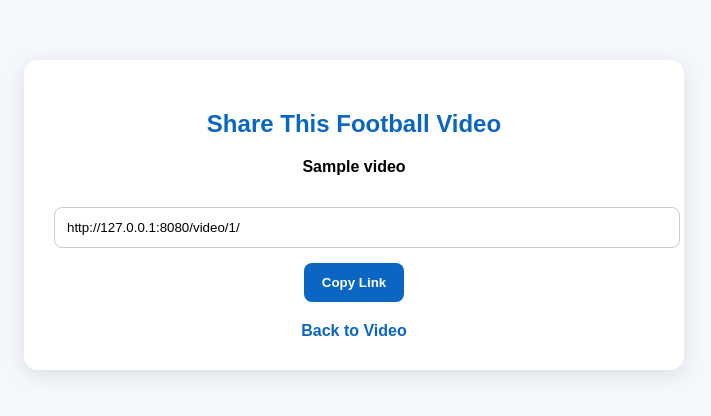
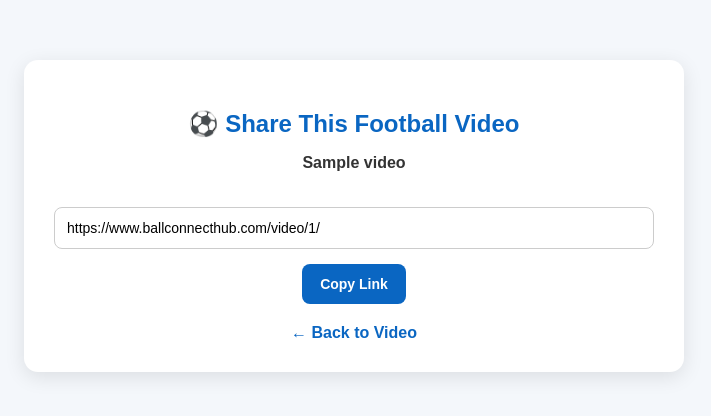
Before and after one commit to Ballconnecthub/ballconnecthub, a Django app: page /share-video/1/ in a window 1280 px wide. Shown: the top 416 px of the page, without its empty margins (286-997 px from the left). Run offline with Django 5.2, Linux system fonts and the light colour scheme; a user stored in the database is signed in; tables that the repository leaves empty hold one stand-in row (values such as "Sample post").

Commit message:
update Ballconnecthub

```diff
--- a/football/templates/profile.html
+++ b/football/templates/profile.html
@@ -618,7 +618,7 @@
                                         class="football-video preview-video"
                                         controls
                                         muted
-                                        preload="metadata"
+                                        preload="none"
                                         poster="{% if video.thumbnail %}{{ video.thumbnail.url }}{% endif %}"
                                         controlsList="nodownload"
                                         disablePictureInPicture
--- a/football/templates/share_video.html
+++ b/football/templates/share_video.html
@@ -2,6 +2,9 @@
 <html>
 <head>
     <title>Share Video - Ballconnecthub</title>
+
+    <meta name="viewport" content="width=device-width, initial-scale=1.0">
+
     <style>
         body {
             font-family: Arial, sans-serif;
@@ -21,17 +24,25 @@
 
         h2 {
             color: #0A66C2;
+            margin-bottom: 10px;
         }
 
-        input {
+        .video-title {
+            color: #333;
+            margin-bottom: 20px;
+        }
+
+        #shareLink {
             width: 100%;
             padding: 12px;
             border: 1px solid #ccc;
             border-radius: 8px;
             margin-top: 15px;
+            font-size: 14px;
+            box-sizing: border-box;
         }
 
-        button {
+        .btn {
             margin-top: 15px;
             background: #0A66C2;
             color: white;
@@ -40,14 +51,15 @@
             border-radius: 8px;
             cursor: pointer;
             font-weight: bold;
+            font-size: 14px;
         }
 
-        button:hover {
+        .btn:hover {
             background: #084a9e;
         }
 
         .back {
-            display: block;
+            display: inline-block;
             margin-top: 20px;
             color: #0A66C2;
             font-weight: bold;
@@ -56,40 +68,55 @@
 
         .message {
             color: #16A34A;
-            margin-top: 10px;
+            margin-top: 12px;
             font-weight: bold;
             display: none;
         }
     </style>
 </head>
+
 <body>
 
 <div class="container">
-    <h2>Share This Football Video</h2>
 
-    <p><strong>{{ video.title }}</strong></p>
+    <h2>⚽ Share This Football Video</h2>
+
+    <p class="video-title">
+        <strong>{{ video.title }}</strong>
+    </p>
 
     <input
+        id="shareLink"
         type="text"
-        id="shareLink"
-        value="http://127.0.0.1:8080/video/{{ video.id }}/"
+        value="{{ share_link }}"
         readonly
     >
 
-    <button onclick="copyLink()">Copy Link</button>
+    <br>
+
+    <button class="btn" onclick="copyLink()">
+        Copy Link
+    </button>
 
     <div id="copyMessage" class="message">
-        Link copied!
+        ✅ Link copied successfully!
     </div>
 
-    <a class="back" href="/video/{{ video.id }}/">Back to Video</a>
+    <br>
+
+    <a class="back" href="/video/{{ video.id }}/">
+        ← Back to Video
+    </a>
+
 </div>
 
 <script>
     function copyLink() {
         const link = document.getElementById("shareLink");
+
         link.select();
         link.setSelectionRange(0, 99999);
+
         navigator.clipboard.writeText(link.value);
 
         document.getElementById("copyMessage").style.display = "block";
--- a/football/templates/trending.html
+++ b/football/templates/trending.html
@@ -311,7 +311,7 @@
                             class="football-video preview-video"
                             controls
                             muted
-                            preload="metadata"
+                            preload="none"
                             controlsList="nodownload"
                             disablePictureInPicture
                             oncontextmenu="return false;"
--- a/football/templates/video_feed_items.html
+++ b/football/templates/video_feed_items.html
@@ -7,7 +7,7 @@
     class="football-video preview-video"
     controls
     muted
-    preload="metadata"
+    preload="none"
     controlsList="nodownload"
     disablePictureInPicture
     oncontextmenu="return false;"
@@ -31,7 +31,7 @@
 
     <div class="player-row">
         {% if video.player.profile.profile_photo %}
-            <img class="player-photo" src="{{ video.player.profile.profile_photo.url }}">
+           <img loading="lazy" class="player-photo" src="{{ video.player.profile.profile_photo.url }}">
         {% else %}
             <div class="player-placeholder">⚽</div>
         {% endif %}
--- a/football/views.py
+++ b/football/views.py
@@ -401,8 +401,11 @@ def share_video(request, video_id):
     video.shares += 1
     video.save(update_fields=["shares"])
 
+    share_link = f"https://www.ballconnecthub.com/video/{video.id}/"
+
     return render(request, "share_video.html", {
-        "video": video
+        "video": video,
+        "share_link": share_link,
     })
 
 
```
Also changed, not shown: 1 other file.
